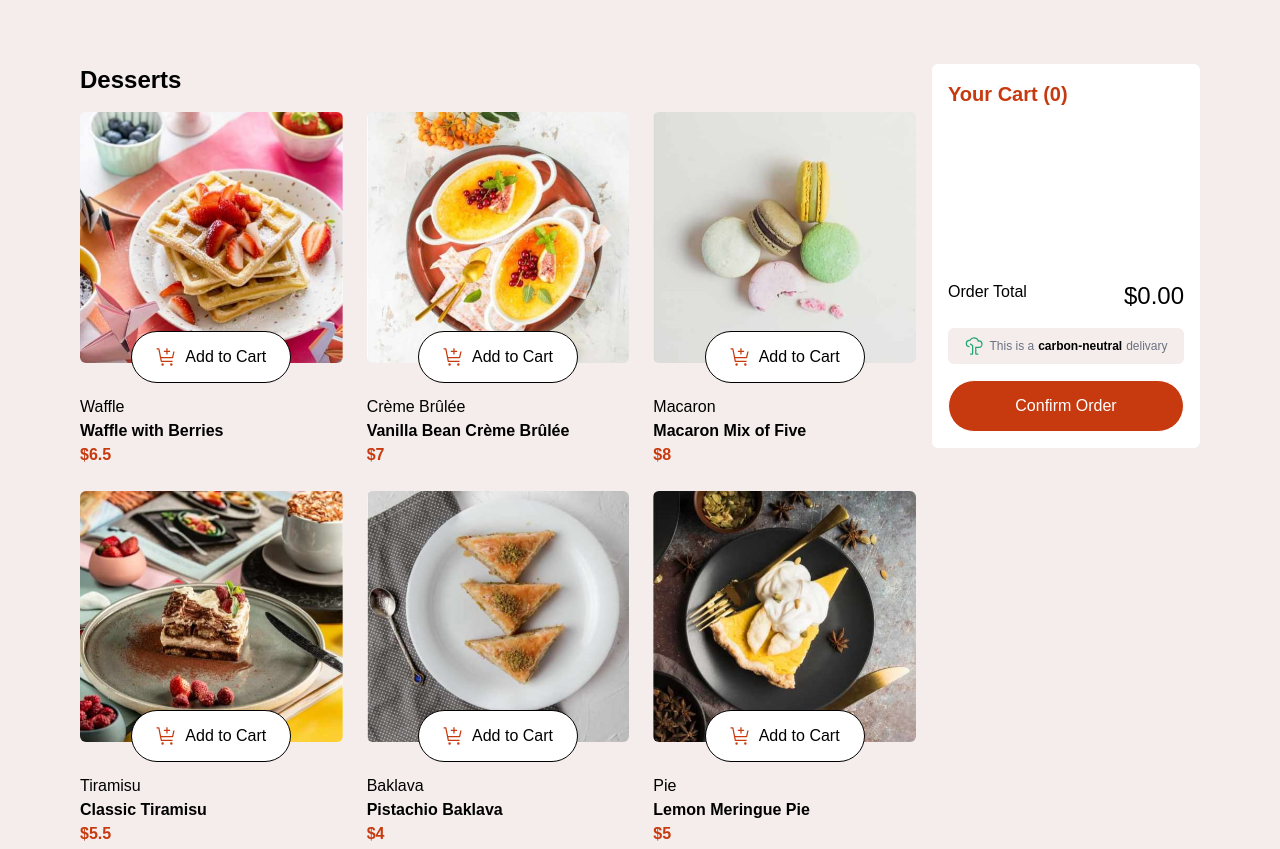
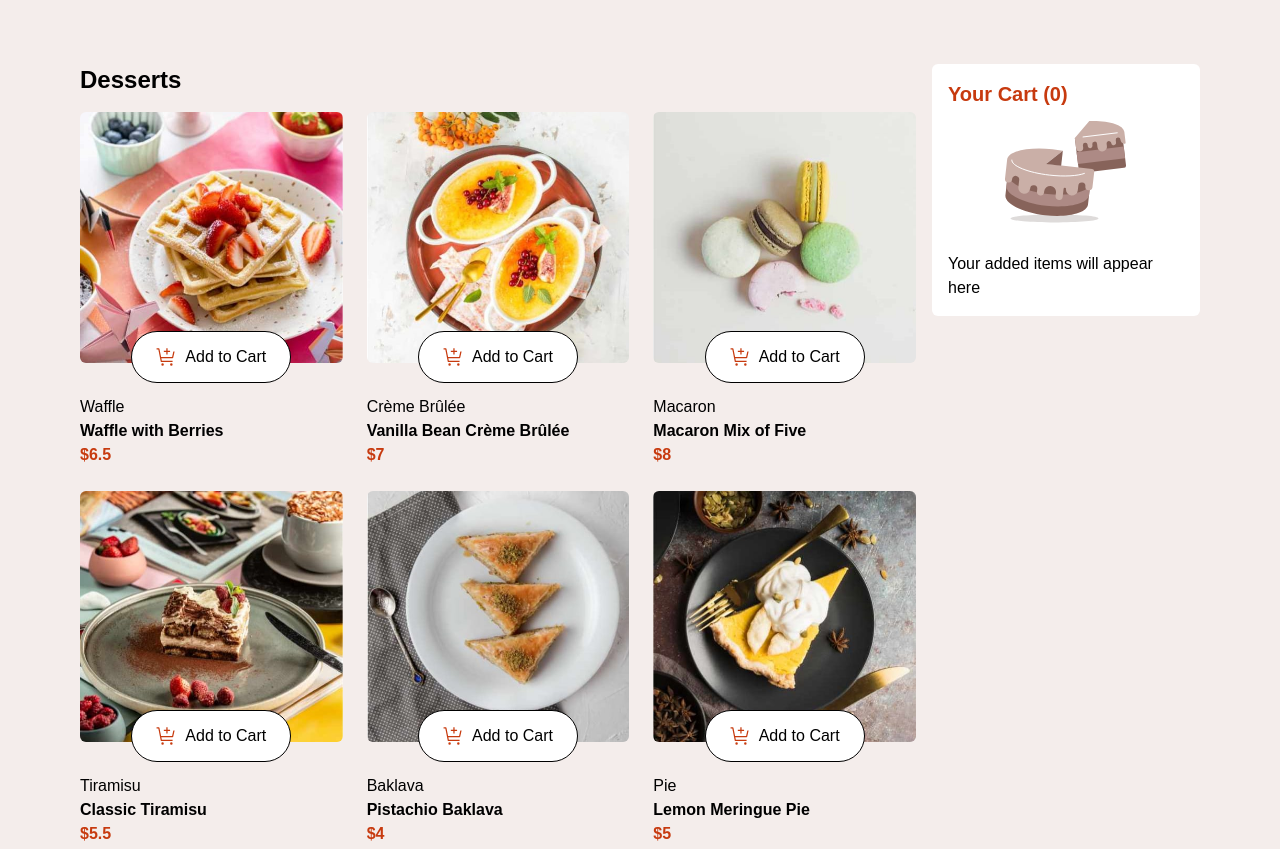
Before and after one commit to codexyzdev/Frontend-Mentor-Product-list-with-cart, an Astro site: page / in a window 1280 px wide. Shown: the top 849 px of the page. Built offline with nearby package versions, Linux system fonts and the light colour scheme; Astro itself is replaced by a stand-in of ours.

Commit message:
Mejorar la presentación y funcionalidad del componente Cart

```diff
--- a/src/components/Cart.jsx
+++ b/src/components/Cart.jsx
@@ -4,7 +4,7 @@ import IconRemoveItem from "./icons/IconRemoveItem";
 import "./Cart.css";
 
 export default function Cart() {
-  const { cart, setCart, products,ConfirmOrder } = useContext(StoreContext);
+  const { cart, setCart, products, ConfirmOrder } = useContext(StoreContext);
   const handleOpenModal = () => {
     ConfirmOrder.current.showModal();
   };
@@ -30,8 +30,69 @@ export default function Cart() {
   };
 
   return (
-    <aside className='bg-white p-4 rounded-md lg:h-96 md:col-span-2 lg:col-span-[inset] flex flex-col justify-between'>
+    <aside className='bg-white p-4 rounded-md lg:h-[fit-content] md:col-span-2 lg:col-span-[inset] flex flex-col justify-between'>
       <h2 className='text-xl font-bold text-red'>Your Cart ({quantity})</h2>
+      {cartProducts.length === 0 ? (
+        <div className='flex flex-col items-center justify-center gap-4'>
+          <svg
+            xmlns='http://www.w3.org/2000/svg'
+            width='128'
+            height='128'
+            fill='none'
+            viewBox='0 0 128 128'
+          >
+            <path
+              fill='#260F08'
+              d='M8.436 110.406c0 1.061 4.636 2.079 12.887 2.829 8.252.75 19.444 1.171 31.113 1.171 11.67 0 22.861-.421 31.113-1.171 8.251-.75 12.887-1.768 12.887-2.829 0-1.061-4.636-2.078-12.887-2.828-8.252-.75-19.443-1.172-31.113-1.172-11.67 0-22.861.422-31.113 1.172-8.251.75-12.887 1.767-12.887 2.828Z'
+              opacity='.15'
+            />
+            <path
+              fill='#87635A'
+              d='m119.983 24.22-47.147 5.76 4.32 35.36 44.773-5.467a2.377 2.377 0 0 0 2.017-1.734c.083-.304.104-.62.063-.933l-4.026-32.986Z'
+            />
+            <path
+              fill='#AD8A85'
+              d='m74.561 44.142 47.147-5.754 1.435 11.778-47.142 5.758-1.44-11.782Z'
+            />
+            <path
+              fill='#CAAFA7'
+              d='M85.636 36.78a2.4 2.4 0 0 0-2.667-2.054 2.375 2.375 0 0 0-2.053 2.667l.293 2.347a3.574 3.574 0 0 1-7.066.88l-1.307-10.667 14.48-16.88c19.253-.693 34.133 3.6 35.013 10.8l1.28 10.533a1.172 1.172 0 0 1-1.333 1.307 4.696 4.696 0 0 1-3.787-4.08 2.378 2.378 0 1 0-4.72.587l.294 2.346a2.389 2.389 0 0 1-.484 1.755 2.387 2.387 0 0 1-1.583.899 2.383 2.383 0 0 1-1.755-.484 2.378 2.378 0 0 1-.898-1.583 2.371 2.371 0 0 0-1.716-2.008 2.374 2.374 0 0 0-2.511.817 2.374 2.374 0 0 0-.493 1.751l.293 2.373a4.753 4.753 0 0 1-7.652 4.317 4.755 4.755 0 0 1-1.788-3.17l-.427-3.547a2.346 2.346 0 0 0-2.666-2.053 2.4 2.4 0 0 0-2.08 2.667l.16 1.173a2.378 2.378 0 1 1-4.72.587l-.107-1.28Z'
+            />
+            <path
+              stroke='#fff'
+              stroke-linecap='round'
+              stroke-linejoin='round'
+              stroke-width='.974'
+              d='m81.076 28.966 34.187-4.16'
+            />
+            <path
+              fill='#87635A'
+              d='M7.45 51.793c-.96 8.48 16.746 17.44 39.466 19.947 22.72 2.506 42.08-2.16 43.04-10.667l-3.947 35.493c-.96 8.48-20.24 13.334-43.04 10.667S2.463 95.74 3.423 87.18l4.026-35.387Z'
+            />
+            <path
+              fill='#AD8A85'
+              d='M5.823 65.953c-.96 8.453 16.746 17.44 39.573 20.027 22.827 2.586 42.053-2.187 43.013-10.667L87.076 87.1c-.96 8.48-20.24 13.333-43.04 10.666C21.236 95.1 3.53 86.22 4.49 77.74l1.334-11.787Z'
+            />
+            <path
+              fill='#CAAFA7'
+              d='M60.836 42.78a119.963 119.963 0 0 0-10.347-1.627c-24-2.667-44.453 1.893-45.333 10.373l-2.133 18.88a3.556 3.556 0 1 0 7.066.8 3.574 3.574 0 1 1 7.094.8l-.8 7.094a5.93 5.93 0 1 0 11.786 1.333 3.556 3.556 0 0 1 7.067.8l-.267 2.347a3.573 3.573 0 0 0 7.094.826l.133-1.2a5.932 5.932 0 1 1 11.787 1.36l-.4 3.52a3.573 3.573 0 0 0 7.093.827l.933-8.267a1.174 1.174 0 0 1 1.307-.906 1.146 1.146 0 0 1 1.04 1.306 5.947 5.947 0 0 0 11.813 1.334l.534-4.72a3.556 3.556 0 0 1 7.066.8 3.573 3.573 0 0 0 7.094.826l1.786-15.546a2.373 2.373 0 0 0-2.08-2.667L44.143 55.74l16.693-12.96Z'
+            />
+            <path
+              fill='#87635A'
+              d='m59.156 57.66 1.68-14.88-16.827 13.173 15.147 1.707Z'
+            />
+            <path
+              stroke='#fff'
+              stroke-linecap='round'
+              stroke-linejoin='round'
+              stroke-width='.974'
+              d='M9.796 52.06c-.667 5.866 16.24 12.586 37.733 15.04 14.774 1.68 27.867.906 34.854-1.654'
+            />
+          </svg>
+          <p>Your added items will appear here</p>
+        </div>
+      ) : (
+        <div>
           <ul className='mt-4 space-y-4 md:h-48 overflow-y-auto'>
             {cartProducts.map((product, index) => (
               <li
@@ -41,7 +102,9 @@ export default function Cart() {
                 <div className='flex flex-col text-xs gap-1'>
                   <span className='font-bold text-xs'>{product.name}</span>
                   <div className='flex justify-between w-36 md:w-96 lg:w-36'>
-                <span className='text-red font-bold'>{product.quantity}x</span>
+                    <span className='text-red font-bold'>
+                      {product.quantity}x
+                    </span>
                     <span className='opacity-60'>@${product.price}</span>
                     <span className='opacity-60 font-bold'>
                       ${product.price * product.quantity}
@@ -82,9 +145,14 @@ export default function Cart() {
             This is a <strong className='text-black'>carbon-neutral </strong>
             delivary
           </p>
-      <button onClick={handleOpenModal} className=' p-[13px] bg-red text-white cursor-pointer rounded-full border font-normal gap-2 flex items-center justify-center w-full'>
+          <button
+            onClick={handleOpenModal}
+            className=' p-[13px] bg-red text-white cursor-pointer rounded-full border font-normal gap-2 flex items-center justify-center w-full'
+          >
             Confirm Order
           </button>
+        </div>
+      )}
     </aside>
   );
 }
```
Lines whose indentation alone changed are shown as unchanged.
